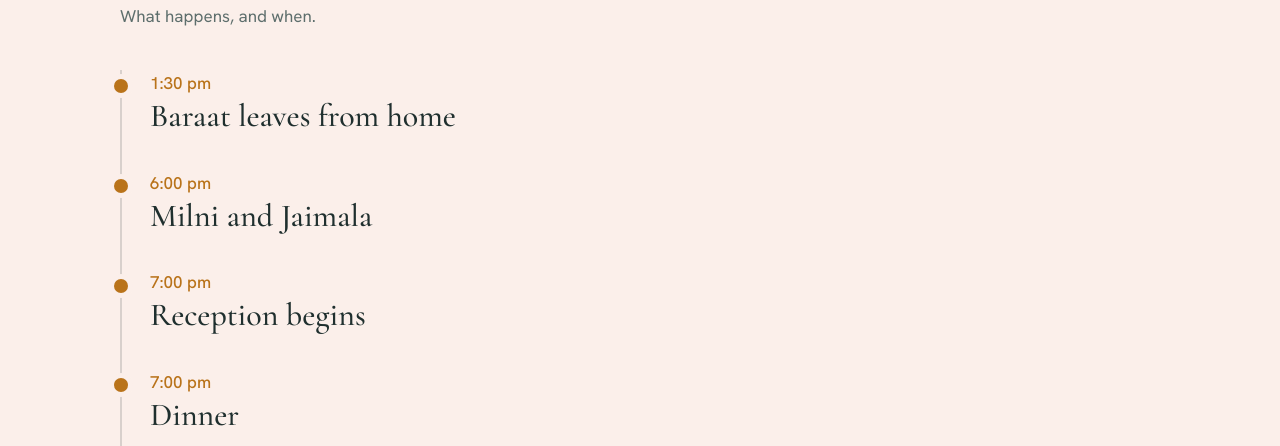
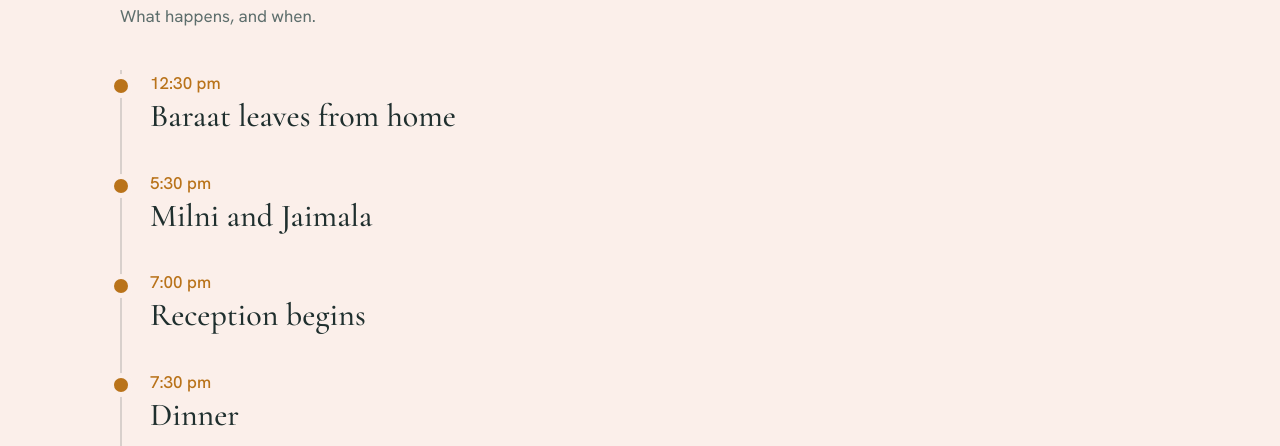
Before and after one commit to PriyabrataDash-2698/wedding-site, a React (Vite) app: page / in a window 1280 px wide. Shown: the part 1650-2096 px from the top of the page. Built offline with nearby package versions, Linux system fonts and the light colour scheme.

Commit message:
date_and_time_fix

```diff
--- a/src/config.js
+++ b/src/config.js
@@ -7,7 +7,7 @@ export const CONFIG = {
   events: [
     {
       id: "baraat",
-      start: "2026-12-11T16:30:00+05:30",
+      start: "2026-12-11T15:30:00+05:30",
       hours: 2,
       mapQuery: "Sai Lotus Kalyan Mandap nimapada", // used for the QR code and Maps link
       name: { en: "Baraat", hi: "बारात", kn: "ಬರಾತ್",or: "ବରଯାତ୍ରୀ" },
@@ -16,7 +16,7 @@ export const CONFIG = {
     },
     {
       id: "reception",
-      start: "2026-12-13T20:00:00+05:30",
+      start: "2026-12-13T19:30:00+05:30",
       hours: 3,
       mapQuery: "20.0229459, 86.1836021",
       name: { en: "Reception", hi: "रिसेप्शन", kn: "ಆರತಕ್ಷತೆ" , or: "ରିସେପ୍ସନ୍" },
@@ -28,11 +28,11 @@ export const CONFIG = {
   // Day schedule (timeline). Times are shown in India time.
   schedule: [
     {
-      at: "2026-12-11T09:30:00+01:30", title: {en: "Baraat leaves from home",hi: "बारात घर से रवाना",kn: "ಬರಾತ್ ಮನೆಯಿಂದ ಹೊರಡುತ್ತದೆ",or: "ବରଯାତ୍ରୀ ଘରୁ ବାହାରିବେ"}
+      at: "2026-12-11T12:30:00+05:30", title: {en: "Baraat leaves from home",hi: "बारात घर से रवाना",kn: "ಬರಾತ್ ಮನೆಯಿಂದ ಹೊರಡುತ್ತದೆ",or: "ବରଯାତ୍ରୀ ଘରୁ ବାହାରିବେ"}
     },
-    { at: "2026-12-11T18:00:00+05:30", title: { en: "Milni and Jaimala", hi: "मिलनी और जयमाला", kn: "ಮಿಲನಿ ಮತ್ತು ಜಯಮಾಲಾ" ,or:"ମିଳନୀ ଓ ଜୟମାଳା"} },
-    { at: "2026-12-13T20:00:00+06:30", title: { en: "Reception begins", hi: "रिसेप्शन शुरू", kn: "ಆರತಕ್ಷತೆ ಆರಂಭ" , or: "ରିସେପ୍ସନ୍ ଆରମ୍ଭ ହେବ |"} },
-    { at: "2026-12-13T21:00:00+07:30", title: { en: "Dinner", hi: "भोजन", kn: "ಭೋಜನ" ,or: "ରାତ୍ରିଭୋଜନ" } },
+    { at: "2026-12-11T17:30:00+05:30", title: { en: "Milni and Jaimala", hi: "मिलनी और जयमाला", kn: "ಮಿಲನಿ ಮತ್ತು ಜಯಮಾಲಾ" ,or:"ମିଳନୀ ଓ ଜୟମାଳା"} },
+    { at: "2026-12-13T19:00:00+05:30", title: { en: "Reception begins", hi: "रिसेप्शन शुरू", kn: "ಆರತಕ್ಷತೆ ಆರಂಭ" , or: "ରିସେପ୍ସନ୍ ଆରମ୍ଭ ହେବ |"} },
+    { at: "2026-12-13T19:30:00+05:30", title: { en: "Dinner", hi: "भोजन", kn: "ಭೋಜನ" ,or: "ରାତ୍ରିଭୋଜନ" } },
   ],
 
   // Put image files in /public/photos and set src: "photos/1.jpg". Without src, a colour tile is shown.
```
